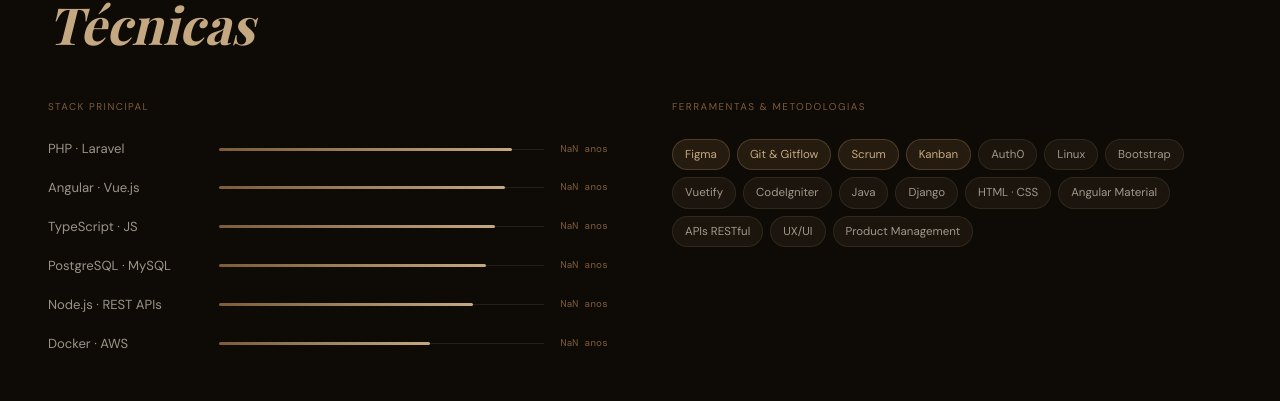
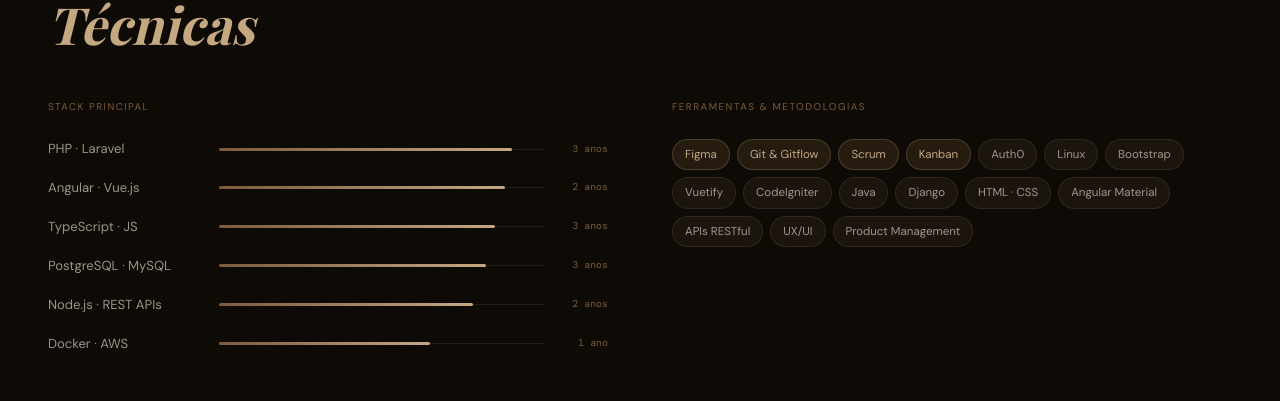
Before and after one commit to VeronicaVilas/portfolio-veronica, a Next.js app: page / in a window 1280 px wide. Shown: the part 3435-3836 px from the top of the page. Built offline with nearby package versions, Linux system fonts and the light colour scheme.

Commit message:
feat(data): add DEV_START_YEAR and since field to auto-derive experience

```diff
--- a/src/data/skills.ts
+++ b/src/data/skills.ts
@@ -1,6 +1,7 @@
 export type SkillBar = {
     name: string
-    pct: number
+    pct: number    // largura da barra (proficiência)
+    since: number  // ano de início, para calcular "X anos" dinamicamente
 }
 
 export type SkillPill = {
@@ -9,12 +10,12 @@
 }
 
 export const SKILL_BARS: SkillBar[] = [
-    { name: 'PHP · Laravel',       pct: 90 },
-    { name: 'Angular · Vue.js',    pct: 88 },
-    { name: 'TypeScript · JS',     pct: 85 },
-    { name: 'PostgreSQL · MySQL',  pct: 82 },
-    { name: 'Node.js · REST APIs', pct: 78 },
-    { name: 'Docker · AWS',        pct: 65 },
+    { name: 'PHP · Laravel',       pct: 90, since: 2023 },
+    { name: 'Angular · Vue.js',    pct: 88, since: 2024 },
+    { name: 'TypeScript · JS',     pct: 85, since: 2023 },
+    { name: 'PostgreSQL · MySQL',  pct: 82, since: 2023 },
+    { name: 'Node.js · REST APIs', pct: 78, since: 2024 },
+    { name: 'Docker · AWS',        pct: 65, since: 2025 },
 ]
 
 export const SKILL_PILLS: SkillPill[] = [
--- a/src/data/stats.ts
+++ b/src/data/stats.ts
@@ -1,5 +1,14 @@
-export const STATS = [
-    { count: 3,  suffix: '+', labelPt: 'anos dev',    labelEn: 'years dev'    },
+export const DEV_START_YEAR = 2023
+
+export type Stat = {
+    count: number | (() => number)
+    suffix: string
+    labelPt: string
+    labelEn: string
+}
+
+export const STATS: Stat[] = [
+    { count: () => new Date().getFullYear() - DEV_START_YEAR, suffix: '+', labelPt: 'anos dev',    labelEn: 'years dev'    },
     { count: 4,  suffix: '',  labelPt: 'empresas',    labelEn: 'companies'    },
     { count: 20, suffix: '+', labelPt: 'tecnologias', labelEn: 'technologies' },
 ]
```
